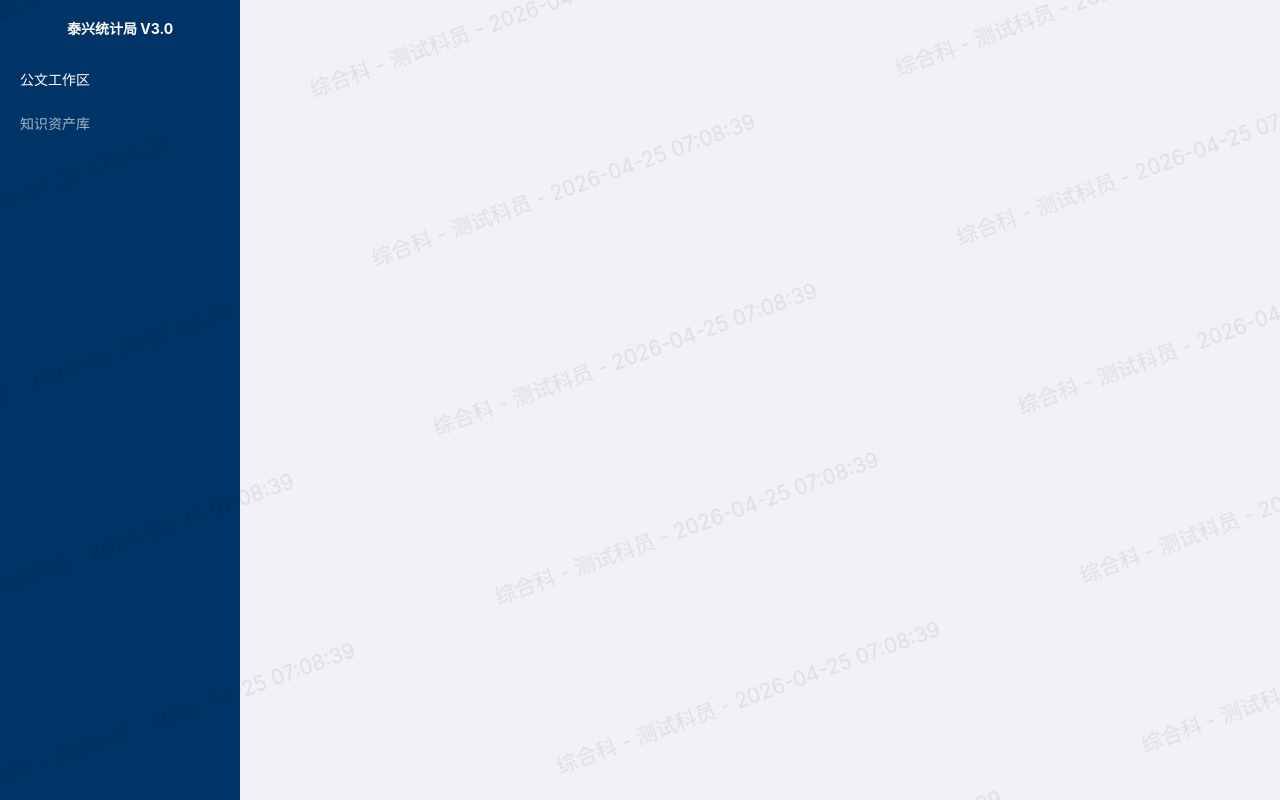
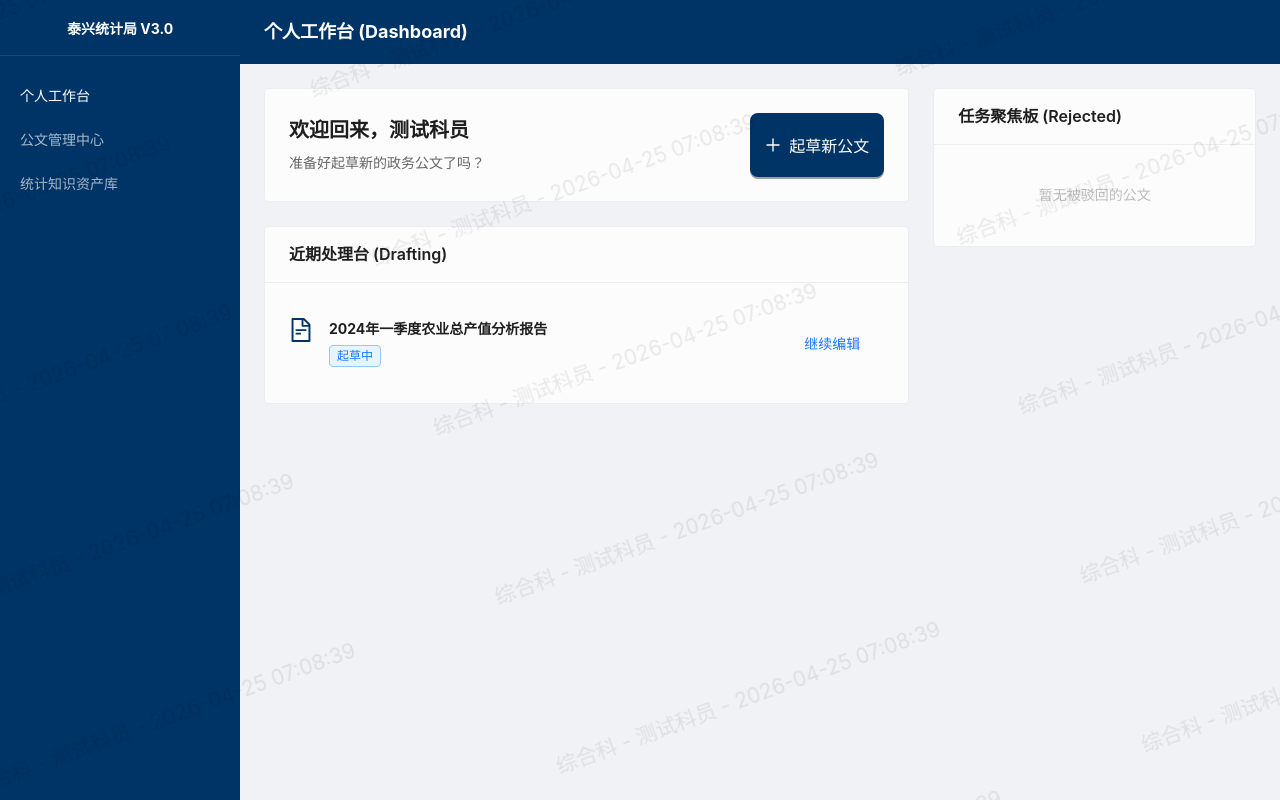
Before and after one commit to jstxzpf/newgwsh, a React (Vite) app in the folder frontend/: page /dashboard in a window 1280 px wide. Built offline with nearby package versions, Linux system fonts and the light colour scheme.

Commit message:
feat(frontend): implement dashboard view, word count utility, and updated routing

```diff
--- a/frontend/src/App.tsx
+++ b/frontend/src/App.tsx
@@ -1,10 +1,11 @@
 import React from 'react';
-import { BrowserRouter as Router, Routes, Route, Link } from 'react-router-dom';
+import { BrowserRouter as Router, Routes, Route, Link, Navigate } from 'react-router-dom';
 import { ConfigProvider, Layout, Menu } from 'antd';
 import { taixingTheme } from './theme/themeConfig';
 import { AntiLeakWatermark } from './components/Security/AntiLeakWatermark';
 import { Workspace } from './pages/Workspace';
 import { KnowledgeBase } from './pages/KnowledgeBase';
+import { Dashboard } from './pages/Dashboard';
 import { useAuthStore } from './store/useAuthStore';
 import './styles/global.css';
 
@@ -19,17 +20,20 @@
       <Router>
         <Layout style={{ minHeight: '100vh' }}>
           <Sider width={240} style={{ background: '#003366' }}>
-            <div style={{ height: 56, display: 'flex', alignItems: 'center', justifyContent: 'center', color: '#fff', fontWeight: 'bold' }}>
+            <div style={{ height: 56, display: 'flex', alignItems: 'center', justifyContent: 'center', color: '#fff', fontWeight: 'bold', borderBottom: '1px solid rgba(255,255,255,0.1)' }}>
               泰兴统计局 V3.0
             </div>
-            <Menu theme="dark" mode="vertical" defaultSelectedKeys={['workspace']} style={{ background: '#003366', border: 'none' }}>
-              <Menu.Item key="workspace"><Link to="/">公文工作区</Link></Menu.Item>
-              <Menu.Item key="kb"><Link to="/knowledge">知识资产库</Link></Menu.Item>
+            <Menu theme="dark" mode="vertical" defaultSelectedKeys={['dashboard']} style={{ background: '#003366', border: 'none', marginTop: '16px' }}>
+              <Menu.Item key="dashboard"><Link to="/dashboard">个人工作台</Link></Menu.Item>
+              <Menu.Item key="workspace"><Link to="/">公文管理中心</Link></Menu.Item>
+              <Menu.Item key="kb"><Link to="/knowledge">统计知识资产库</Link></Menu.Item>
             </Menu>
           </Sider>
           <Layout>
             <Routes>
-              <Route path="/" element={<Workspace />} />
+              <Route path="/" element={<Navigate to="/dashboard" replace />} />
+              <Route path="/dashboard" element={<Dashboard />} />
+              <Route path="/workspace/:doc_id" element={<Workspace />} />
               <Route path="/knowledge" element={<KnowledgeBase />} />
             </Routes>
           </Layout>
--- /dev/null
+++ b/frontend/src/pages/Dashboard.tsx
@@ -0,0 +1,95 @@
+import React from 'react';
+import { Layout, Button, Card, Typography, List, Tag } from 'antd';
+import { PlusOutlined, FileTextOutlined } from '@ant-design/icons';
+import { useNavigate } from 'react-router-dom';
+import apiClient from '../api/client';
+import { useAuthStore } from '../store/useAuthStore';
+import { useEditorStore } from '../store/useEditorStore';
+
+const { Header, Content } = Layout;
+const { Title } = Typography;
+
+export const Dashboard: React.FC = () => {
+  const navigate = useNavigate();
+  const userInfo = useAuthStore(state => state.userInfo);
+  const { setDocId } = useEditorStore();
+
+  const handleStartDraft = async () => {
+    try {
+      const res = await apiClient.post('/documents/init', { title: "新公文草稿" });
+      const newDocId = res.data.doc_id;
+      setDocId(newDocId);
+      navigate(`/workspace/${newDocId}`);
+    } catch (e) {
+      console.error("创建公文失败", e);
+    }
+  };
+
+  return (
+    <Layout style={{ minHeight: '100vh' }}>
+      <Header style={{ background: '#003366', padding: '0 24px', display: 'flex', alignItems: 'center' }}>
+        <h2 style={{ color: '#fff', margin: 0, fontSize: '18px' }}>个人工作台 (Dashboard)</h2>
+      </Header>
+      <Content style={{ padding: '24px', background: 'var(--bg-workspace)', display: 'flex', gap: '24px' }}>
+
+        {/* 左侧卡片瀑布流 */}
+        <div style={{ flex: 2, display: 'flex', flexDirection: 'column', gap: '24px' }}>
+          <Card styles={{ body: { display: 'flex', alignItems: 'center', justifyContent: 'space-between' } }}>
+            <div>
+              <Title level={4} style={{ margin: 0 }}>欢迎回来，{userInfo?.username}</Title>
+              <div style={{ color: '#666', marginTop: '8px' }}>准备好起草新的政务公文了吗？</div>
+            </div>
+            <Button
+              type="primary"
+              size="large"
+              icon={<PlusOutlined />}
+              style={{ backgroundColor: '#003366', height: '64px', borderRadius: '8px', border: 'none' }}
+              onClick={handleStartDraft}
+            >
+              起草新公文
+            </Button>
+          </Card>
+
+          <Card title="近期处理台 (Drafting)">
+            <List
+              dataSource={[{ id: 'demo-123', title: '2024年一季度农业总产值分析报告', status: 'DRAFTING' }]}
+              renderItem={item => (
+                <List.Item actions={[<Button type="link" onClick={() => navigate(`/workspace/${item.id}`)}>继续编辑</Button>]}>
+                  <List.Item.Meta
+                    avatar={<FileTextOutlined style={{ fontSize: '24px', color: '#003366' }} />}
+                    title={item.title}
+                    description={<Tag color="processing">起草中</Tag>}
+                  />
+                </List.Item>
+              )}
+            />
+          </Card>
+        </div>
+
+        {/* 右侧关注板 */}
+        <div style={{ flex: 1, display: 'flex', flexDirection: 'column', gap: '24px' }}>
+          <Card title="任务聚焦板 (Rejected)">
+            <List
+              dataSource={[]} // TODO: Fetch from API
+              locale={{ emptyText: '暂无被驳回的公文' }}
+              renderItem={() => <List.Item></List.Item>}
+            />
+          </Card>
+
+          {userInfo?.roleLevel && userInfo.roleLevel >= 5 && (
+            <Card title="待我签批 (Approvals)" style={{ borderTop: '4px solid #52c41a' }}>
+              <List
+                dataSource={[]} // TODO: Fetch from API
+                locale={{ emptyText: '本科室暂无待签批公文' }}
+                renderItem={() => <List.Item></List.Item>}
+              />
+              <Button type="dashed" block style={{ marginTop: '16px' }} onClick={() => navigate('/approvals')}>
+                进入签批管控台 &rarr;
+              </Button>
+            </Card>
+          )}
+        </div>
+      </Content>
+    </Layout>
+  );
+};
```
Also changed, not shown: frontend/src/utils/wordCount.ts (added, +13 -0 lines).
